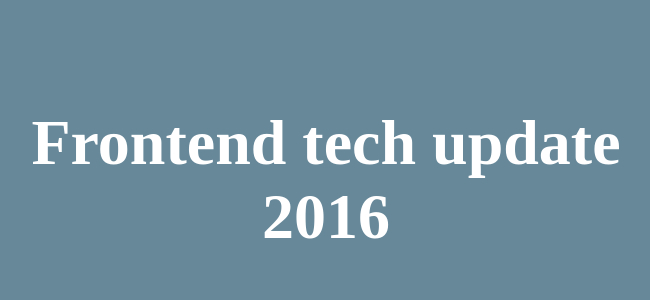
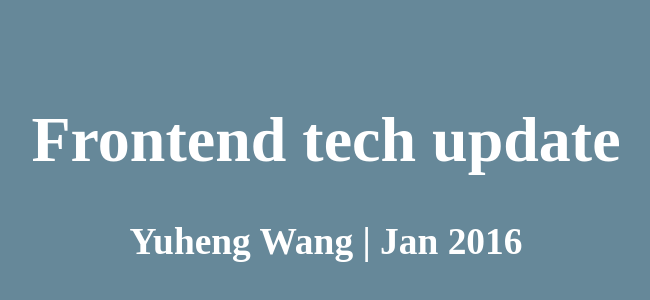
Before and after one commit to wangyh/presentation-react, a React app: page / in a window 1280 px wide. Shown: the part 140-440 px from the top of the page, without its empty margins (314-964 px from the left). Built offline with nearby package versions, Linux system fonts and the light colour scheme.

Commit message:
update cover

```diff
--- a/app/components/app.jsx
+++ b/app/components/app.jsx
@@ -8,7 +8,8 @@ export class App extends React.Component {
         return <PresentationContainer>
             <Page>
                 <Center>
-                    <h1>Frontend tech update 2016</h1>
+                    <h1>Frontend tech update</h1>
+                    <h3>Yuheng Wang | Jan 2016</h3>
                 </Center>
             </Page>
             <Page>
```
